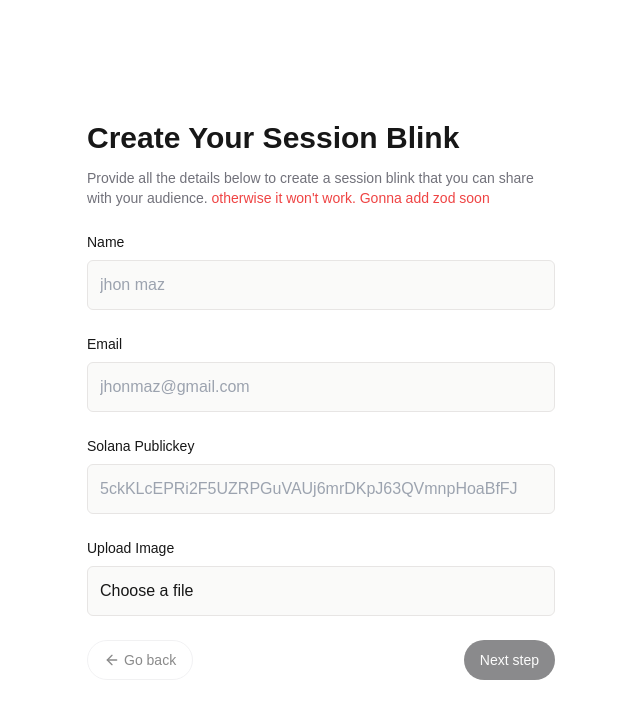
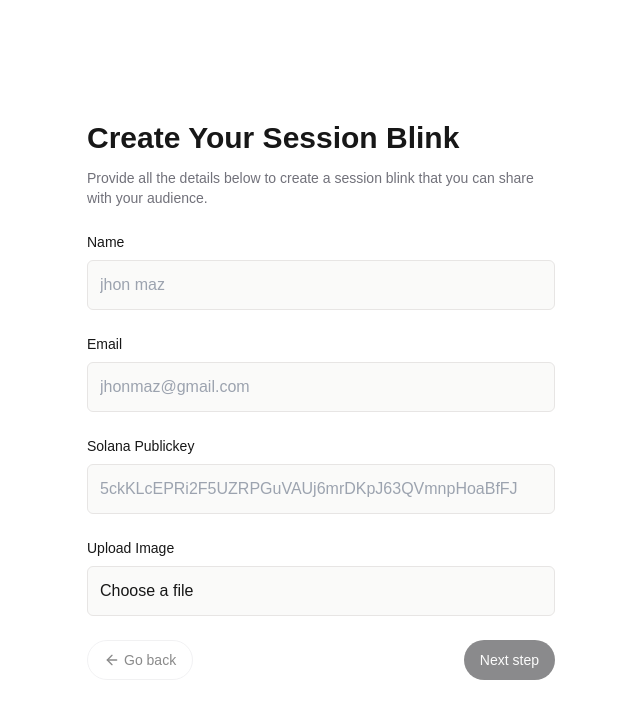
Before and after one commit to Pawank06/minutes, a Next.js app: page /create in a window 1280 px wide. Shown: the top 718 px of the page, without its empty margins (319-959 px from the left). Built offline with nearby package versions, Linux system fonts and the light colour scheme.

Commit message:
add typo

```diff
--- a/app/create/page.tsx
+++ b/app/create/page.tsx
@@ -143,7 +143,7 @@ const TimeSlotForm: React.FC = () => {
 
           {currentStep !== 4 && (<>
           <h1 className="text-3xl font-bold mb-3">Create Your Session Blink</h1>
-          <p className="text-sm text-muted-foreground">Provide all the details below to create a session blink that you can share with your audience. <span className="text-red-500"> otherwise it won&apos;t work. Gonna add zod soon</span></p>
+          <p className="text-sm text-muted-foreground">Provide all the details below to create a session blink that you can share with your audience.</p>
           </> )}
 
         </div>
```
